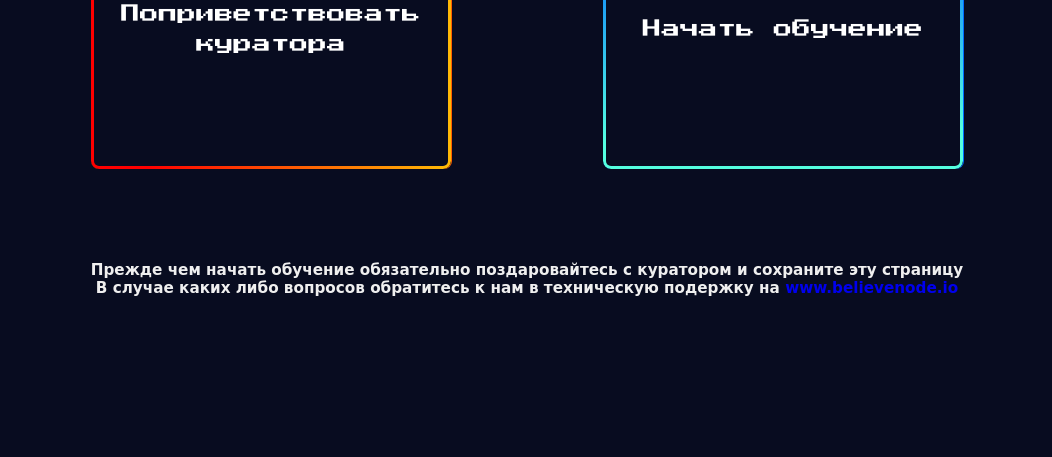
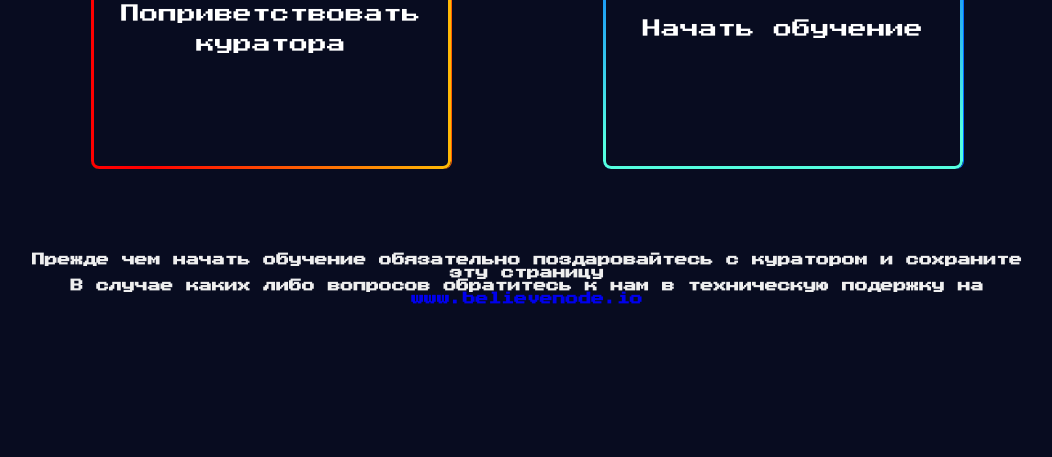
Before and after one commit to Maksattologonov/Believe-n-code, a Django app: template main/templates/payment_app/success.html in a window 1280 px wide. Shown: the part 369-826 px from the top of the page, without its empty margins (113-1165 px from the left). Run offline with Django 4.2, Linux system fonts and the light colour scheme; the template is opened without the code that fills it, so the values that code supplies are empty.

Commit message:
success page updated

```diff
--- a/main/static/payment_app/css/styles.css
+++ b/main/static/payment_app/css/styles.css
@@ -173,9 +173,9 @@ body{
     justify-content: center;
     color: #efefef;
     font-style: italic;
-    font-size: 13px;
+    font-size: 11px;
     text-align: center;
-    font-family: cursive;
+    font-family: 'Press Start 2P', cursive;
     font-weight: 400;
     font-style: normal;
     margin-top: 50px;
```
